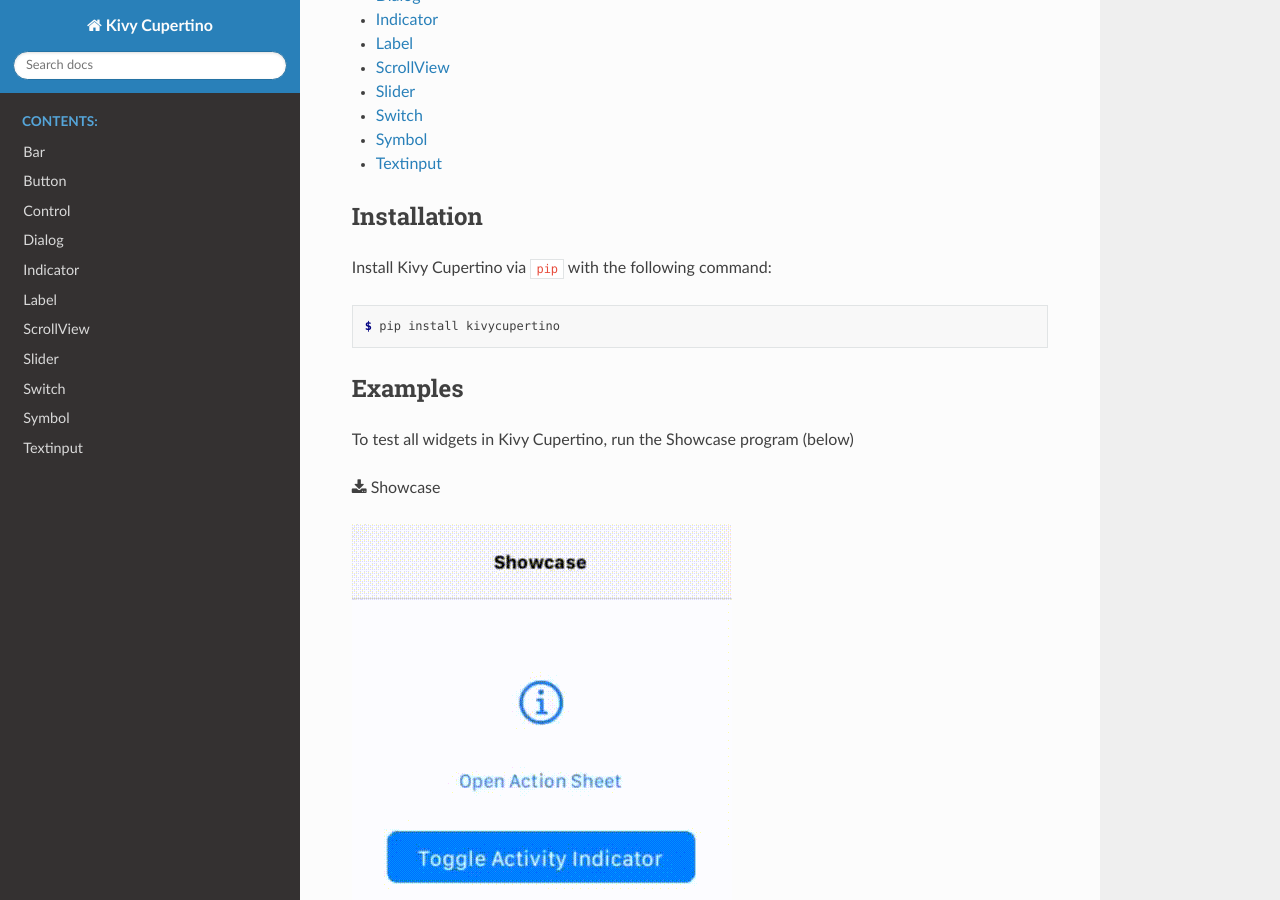
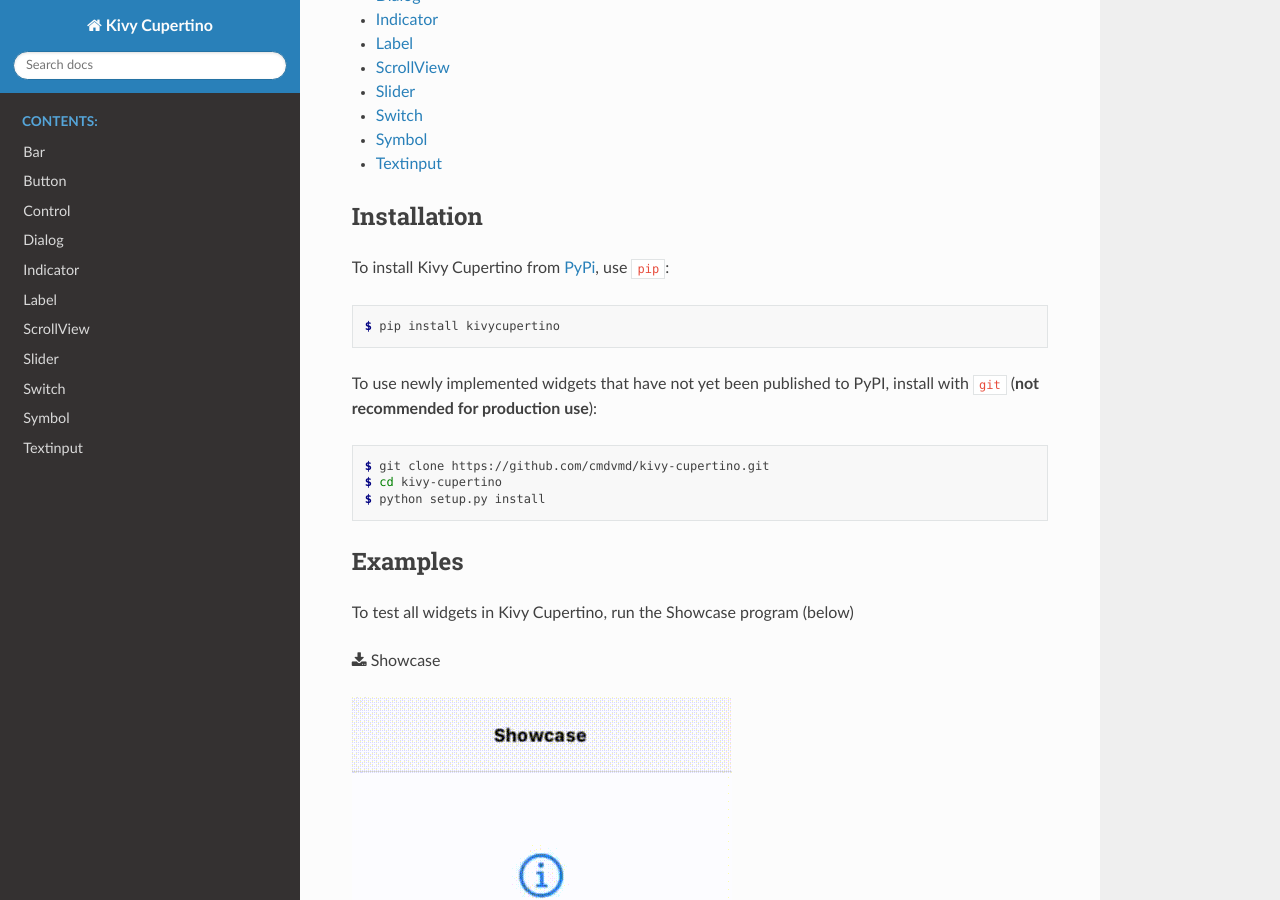
Before and after one commit to cmdvmd/kivy-cupertino, a Sphinx documentation site: the page built from docs/index.rst, in a window 1280 px wide and 900 px high, scrolled down 392 px. Built offline with Sphinx 7.4.7 and the Read the Docs theme 2.0.0, drawn with Linux system fonts in a browser that asks for light colours.

Commit message:
Updated installation instructions

```diff
--- a/docs/index.rst
+++ b/docs/index.rst
@@ -24,12 +24,21 @@ guaranteed. We don't recommend using Kivy Cupertino in production
 
 Installation
 ------------
-Install Kivy Cupertino via ``pip`` with the following command:
+
+To install Kivy Cupertino from `PyPi <https://pypi.org/project/kivycupertino>`_, use ``pip``:
 
 .. code-block:: console
 
    $ pip install kivycupertino
 
+To use newly implemented widgets that have not yet been published to PyPI, install with ``git``
+(**not recommended for production use**):
+
+.. code-block:: console
+
+   $ git clone https://github.com/cmdvmd/kivy-cupertino.git
+   $ cd kivy-cupertino
+   $ python setup.py install
 
 Examples
 --------
--- a/kivycupertino/__init__.py
+++ b/kivycupertino/__init__.py
@@ -11,6 +11,5 @@ __license__ = 'MIT'
 
 root_path = os.path.dirname(__file__) + '/'
 fonts_path = os.path.join(root_path, 'fonts/')
-images_path = os.path.join(root_path, 'images/')
 
 from .init import fonts, widgets
```
Also changed, not shown: README.md (+12 -4 lines), logo.png (renamed from kivycupertino/images/logo.png), 3 other files.
